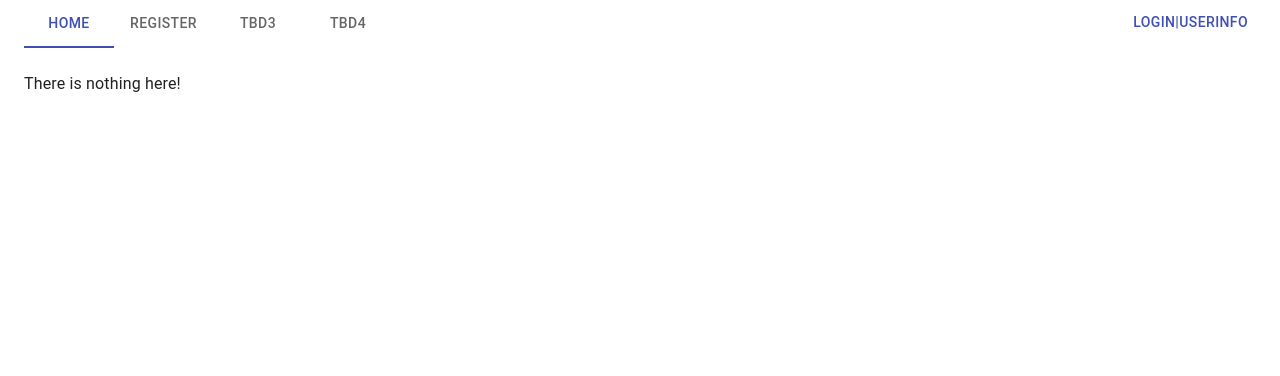
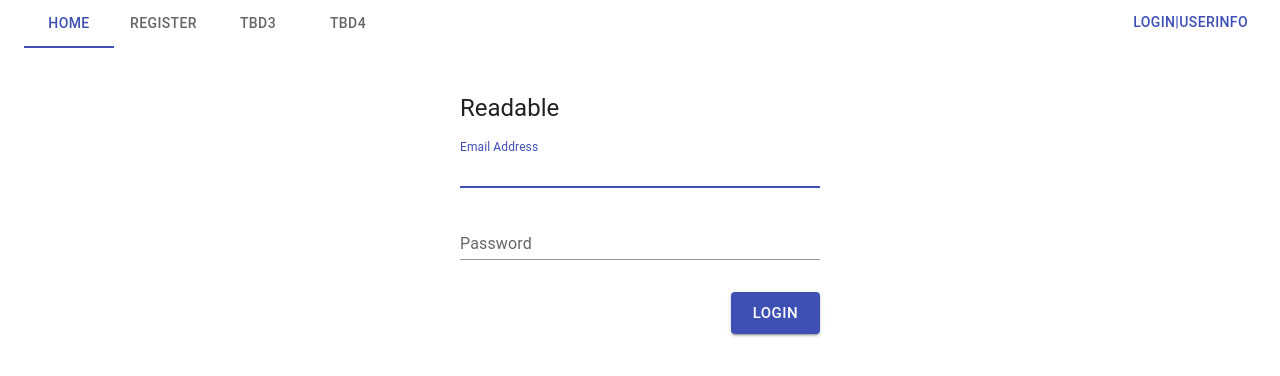
Before and after one commit to ohtaehyun/Readable-FrontEnd, a React (Create React App) app: page /login in a window 1280 px wide. Shown: the top 376 px of the page. Built offline with nearby package versions, Linux system fonts and the light colour scheme.

Commit message:
feat: 로그인페이지

```diff
--- a/src/App.tsx
+++ b/src/App.tsx
@@ -2,6 +2,7 @@ import React from 'react';
 import { BrowserRouter, Route, Routes } from 'react-router-dom';
 import MainLayout from './components/MainLayout';
 import RegisterPage from './pages/RegisterPage';
+import LoginPage from './pages/LoginPage';
 
 function App() {
   return (
@@ -9,6 +10,7 @@ function App() {
       <Routes>
         <Route path="/" element={<MainLayout />}>
           <Route path="register" element={<RegisterPage />} />
+          <Route path="login" element={<LoginPage/>}/>
           <Route path="hi" element={<div>hi</div>} />
           <Route
             path="*"
--- a/src/components/MainLayout.tsx
+++ b/src/components/MainLayout.tsx
@@ -19,6 +19,10 @@ const MainLayout: React.FC = () => {
   const handleShowSideMenu = () => {
     setShowSideMenu(showSideMenu => !showSideMenu);
   };
+
+  const loginButtonClickHandler=(event: React.SyntheticEvent<Element, Event>)=>{
+    handleIndexChange(event,"login");
+  }
 
   useEffect(() => {
     if (!matches) {
@@ -48,7 +52,7 @@ const MainLayout: React.FC = () => {
             paddingRight: '24px'
           }}
         >
-          <Button>Login|UserInfo</Button>
+          <Button onClick={loginButtonClickHandler}>Login|UserInfo</Button>
         </Box>
       </>
     );
--- /dev/null
+++ b/src/pages/LoginPage.tsx
@@ -0,0 +1,123 @@
+import { Box, Button, TextField, Typography } from '@mui/material';
+import Grid2 from '@mui/material/Unstable_Grid2';
+import React, { useState } from 'react';
+import { useNavigate } from 'react-router-dom';
+import API from '../api/api';
+
+const RegisterPage: React.FC = () => {
+  useNavigate();
+
+  const [formValue, setformValue] = React.useState({
+    email: '',
+    password: '',
+  });
+
+  const [emailValidState, setEmailValidState] = useState(true);
+  const [passwordValidState, setPasswordValidState] = useState(true);
+  const [loginFailedState, setLoginFailedState] = useState(false);
+  type IInputType = 'email' | 'password' | 'passwordCheck' | 'name';
+
+  const handleChange = (event: React.BaseSyntheticEvent) => {
+    const inputType = event.target.name as IInputType;
+    const inputValue = event.target.value;
+    setformValue({
+      ...formValue,
+      [inputType]: inputValue
+    });
+
+    switch (inputType) {
+        case 'email':
+            if(inputValue.length>0)
+                setEmailValidState(true);
+            break;
+        case 'password':
+            if(inputValue.length>0)
+                setPasswordValidState(true);
+          break;
+        default:
+          break;
+      }
+  };
+
+  const emailErrorMessage = (): string => {
+    if (!emailValidState)
+    return '이메일을 입력해주세요';
+    return '';
+  };
+
+  const passwordErrorMessage = (): string =>{
+    if(!passwordValidState)
+        return "패스워드를 입력해주세요.";
+    return '';
+  };
+
+  const handleSubmit = async (event: React.FormEvent<HTMLFormElement>) => {
+    event.preventDefault();
+    if(formValue.email.length <= 0){
+        setEmailValidState(false);
+        return;
+    }
+    if(formValue.password.length <= 0){
+        setPasswordValidState(false);
+        return;
+    }
+    setLoginFailedState(true);
+    await API.post('/auth/login', formValue);
+  };
+
+  return (
+    <Grid2 container justifyContent={'center'}>
+      <Grid2 xs={6}>
+        <Box style={maxWidth}>
+          <Typography component="h1" variant="h5">
+            Readable
+          </Typography>
+          <Box component={'form'} onSubmit={handleSubmit} onChange={handleChange}>
+            <TextField
+              margin="normal"
+              fullWidth
+              id="email"
+              label="Email Address"
+              name="email"
+              autoComplete="email"
+              autoFocus
+              error={!emailValidState}
+              helperText={emailErrorMessage()}
+              variant="standard"
+            />
+            <TextField
+              margin="normal"
+              fullWidth
+              id="password"
+              label="Password"
+              name="password"
+              type="password"
+              error={!passwordValidState}
+              helperText={passwordErrorMessage()}
+              variant="standard"
+            />
+            <Box display="flex" justifyContent="flex-end">
+                {loginFailedState ?
+                <span style={{color:"red",fontSize:"13px"}}>
+                    이메일또는 비밀번호가 일치하지 않습니다.
+                </span>:
+                <></>
+                }
+              <Button type="submit" variant="contained" sx={{ mt: 3, mb: 2 }} size="large">
+                Login
+              </Button>
+            </Box>
+          </Box>
+        </Box>
+      </Grid2>
+    </Grid2>
+  );
+};
+
+const maxWidth = {
+  padding: '20px',
+  maxWidth: '400px',
+  margin: 'auto'
+};
+
+export default RegisterPage;
```
